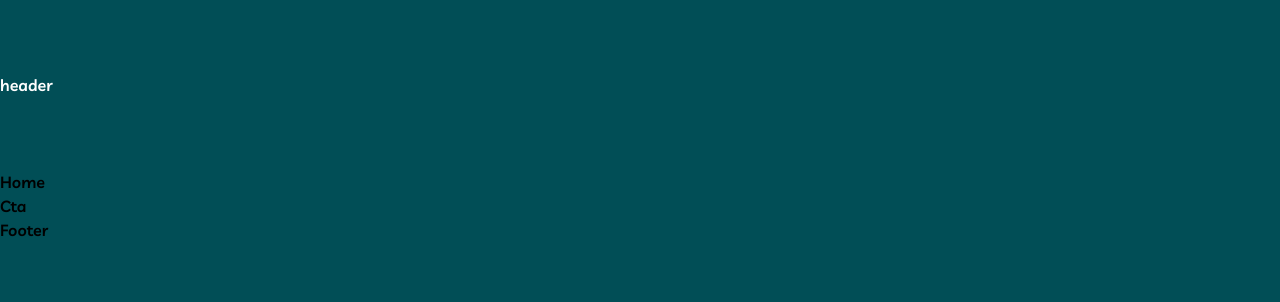
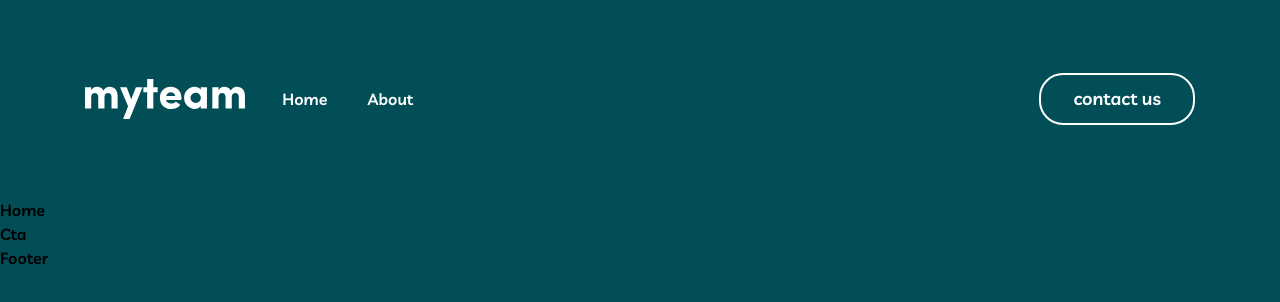
Before and after one commit to YaxyobekUz/my-team, a React (Vite) app: page / in a window 1280 px wide. Shown: the top 302 px of the page. Built offline with nearby package versions, Linux system fonts and the light colour scheme.

Commit message:
added header

```diff
--- a/src/components/Header.jsx
+++ b/src/components/Header.jsx
@@ -1,9 +1,28 @@
 import React from 'react';
+import { Link, NavLink } from 'react-router-dom';
+import Logo from '../assets/images/myteam-logo.svg';
 
 const Header = () => {
   return (
     <header className='text-white py-73'>
-      header
+      <div className="flex container items-center justify-between">
+        {/* logo  */}
+        <Link to='/'>
+          <img className='mr-20' width={160} height={40} src={Logo} alt="my team logo, header logo" />
+        </Link>
+        {/* navbar menu  */}
+        <nav className='flex items-center justify-between w-full leading-7'>
+          <ul className='flex items-center space-x-10'>
+            <li>
+              <NavLink className={'hover:text-primary-light_coral transition-colors'} to='/'>Home</NavLink>
+            </li>
+            <li>
+              <NavLink className={'hover:text-primary-light_coral transition-colors'} to='about'>About</NavLink>
+            </li>
+          </ul>
+          <NavLink className={'primary-btn_light hover:primary-btn_light-hover transition-colors'} to='contact'>contact us</NavLink>
+        </nav>
+      </div>
     </header>
   )
 }
```
